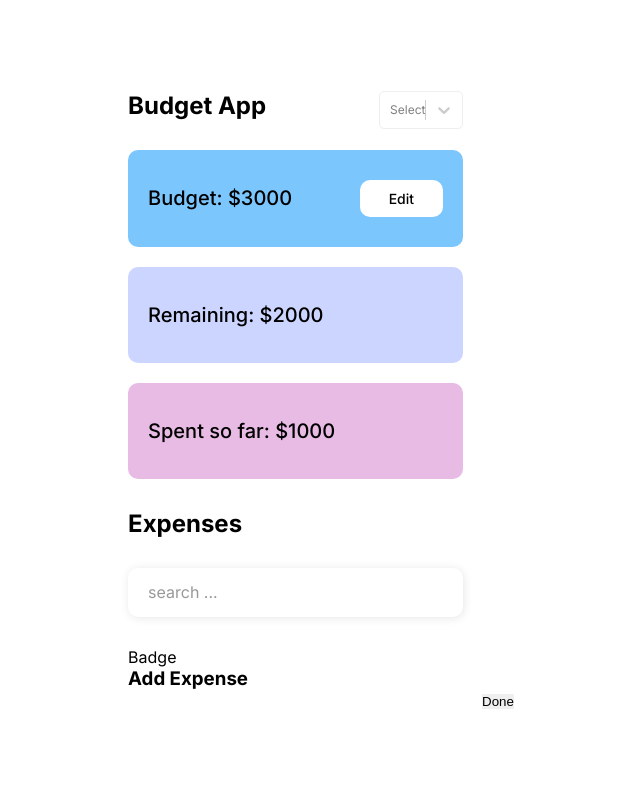
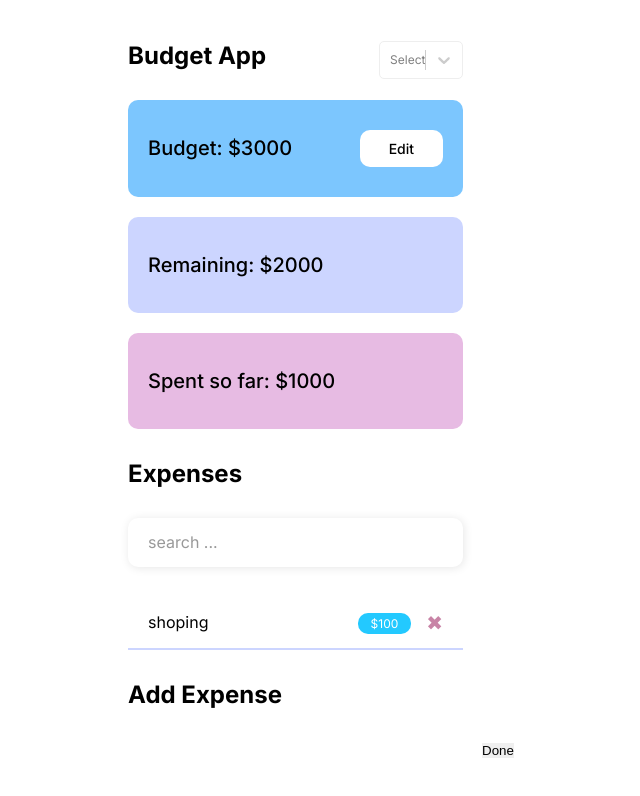
Before and after one commit to Nazareth02/react-budget-app, a React (Create React App) app: page / in a window 1280 px wide. Shown: the top 796 px of the page, without its empty margins (319-959 px from the left). Built offline with nearby package versions, Linux system fonts and the light colour scheme.

Commit message:
add(p-4) add main styles

```diff
--- a/src/components/AddExpense/AddExpense.tsx
+++ b/src/components/AddExpense/AddExpense.tsx
@@ -1,9 +1,10 @@
 import { Form } from "../Form/Form";
+import { AddExpenseTitle } from "./styles";
 
 export const AddExpense = () => {
   return (
     <div>
-      <h3 className="title">Add Expense</h3>
+      <AddExpenseTitle>Add Expense</AddExpenseTitle>
       <Form />
     </div>
   );
--- /dev/null
+++ b/src/components/AddExpense/styles.ts
@@ -0,0 +1,13 @@
+import styled from "styled-components";
+
+const AddExpenseTitle = styled.h3`
+  margin: 30px 0;
+  font-family: "Inter";
+  font-style: normal;
+  font-weight: 700;
+  font-size: 24px;
+  line-height: 29px;
+  color: #000000;
+`;
+
+export { AddExpenseTitle };
--- a/src/components/Badge/Badge.tsx
+++ b/src/components/Badge/Badge.tsx
@@ -1,3 +1,5 @@
+import { ExpenseItemBadge } from "./styles";
+
 export const Badge = () => {
-  return <span>Badge</span>;
+  return <ExpenseItemBadge>$100</ExpenseItemBadge>;
 };
--- /dev/null
+++ b/src/components/Badge/styles.ts
@@ -0,0 +1,16 @@
+import styled from "styled-components";
+
+const ExpenseItemBadge = styled.span`
+  vertical-align: middle;
+  padding: 3px 13px;
+  border-radius: 10px;
+  background: #23c9ff;
+  font-family: "Inter";
+  font-style: normal;
+  font-weight: 400;
+  font-size: 12px;
+  line-height: 15px;
+  color: #ffffff;
+`;
+
+export { ExpenseItemBadge };
--- a/src/components/Budget/Budget.tsx
+++ b/src/components/Budget/Budget.tsx
@@ -7,9 +7,10 @@ import { Title, CardGroup, TitleGroup } from "./styles";
 
 export const Budget = () => {
   const options: SelectOptions[] = [
-    { value: "usd", label: "USD" },
-    { value: "rub", label: "RUB" },
-    { value: "by", label: "BY" },
+    { value: "$", label: "USD" },
+    { value: "€", label: "EUR" },
+    { value: "₽", label: "RUB" },
+    { value: "Br", label: "BYN" },
   ];
   return (
     <div>
--- a/src/components/ExpenseItem/ExpenseItem.tsx
+++ b/src/components/ExpenseItem/ExpenseItem.tsx
@@ -1,9 +1,20 @@
 import { Badge } from "../Badge/Badge";
+import {
+  ExpenseItemTitle,
+  CrossBtn,
+  ExpenseItemWrapper,
+  ExpenseItemBadgeGroup,
+  CrossBtnIcon,
+} from "./styles";
 
 export const ExpenseItem = () => {
   return (
-    <li>
-      <Badge />
-    </li>
+    <ExpenseItemWrapper>
+      <ExpenseItemTitle>shoping</ExpenseItemTitle>
+      <ExpenseItemBadgeGroup>
+        <Badge />
+        <CrossBtn>✖</CrossBtn>
+      </ExpenseItemBadgeGroup>
+    </ExpenseItemWrapper>
   );
 };
--- /dev/null
+++ b/src/components/ExpenseItem/styles.ts
@@ -0,0 +1,42 @@
+import styled from "styled-components";
+
+const ExpenseItemTitle = styled.h4`
+  justify-self: start;
+  font-family: "Inter";
+  font-style: normal;
+  font-weight: 400;
+  font-size: 16px;
+  line-height: 19px;
+  color: #000000;
+`;
+
+const CrossBtn = styled.span`
+  margin-left: 15px;
+  color: #c884a6;
+  font-size: 20px;
+  vertical-align: middle;
+  cursor: pointer;
+`;
+
+const ExpenseItemWrapper = styled.div`
+  padding: 0 20px;
+  line-height: 50px;
+  max-width: 335px;
+  display: grid;
+  grid-template-columns: repeat(2, 1fr);
+  align-items: center;
+  border-bottom: 2px solid #ccd5ff;
+`;
+const ExpenseItemBadgeGroup = styled.div`
+  justify-self: end;
+`;
+
+const CrossBtnIcon = styled.img``;
+
+export {
+  ExpenseItemTitle,
+  CrossBtn,
+  ExpenseItemWrapper,
+  ExpenseItemBadgeGroup,
+  CrossBtnIcon,
+};
```
Also changed, not shown: src/assets/icons/cross.svg (added).
